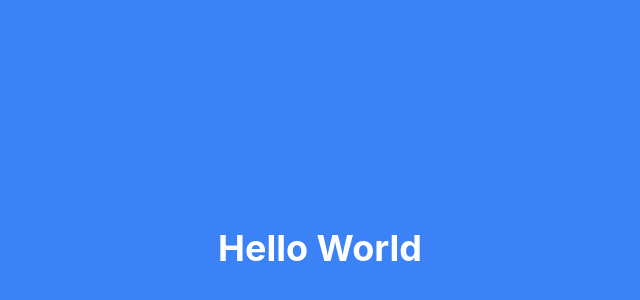
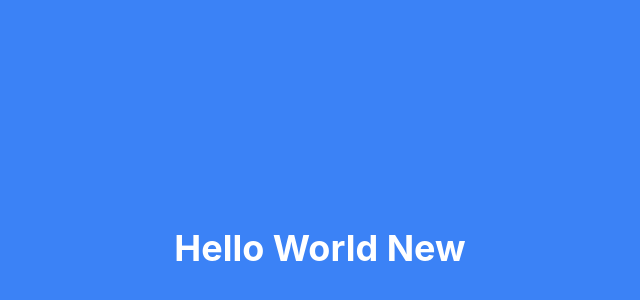
Before and after one commit to MarkyMark1000/MarkyMark1000.github.io, a React (Create React App) app: page / in a window 1280 px wide. Shown: the part 152-452 px from the top of the page, without its empty margins (320-960 px from the left). Built offline with nearby package versions, Linux system fonts and the light colour scheme.

Commit message:
adjust hello world to test github actions

```diff
--- a/src/components/HelloWorld.js
+++ b/src/components/HelloWorld.js
@@ -4,7 +4,7 @@ const HelloWorld = () => {
   return (
     <div className="flex items-center justify-center min-h-screen w-full bg-primary-500 dark:bg-primary-600">
       <h1 className="text-4xl font-bold text-white">
-        Hello World
+        Hello World New
       </h1>
     </div>
   );
```
